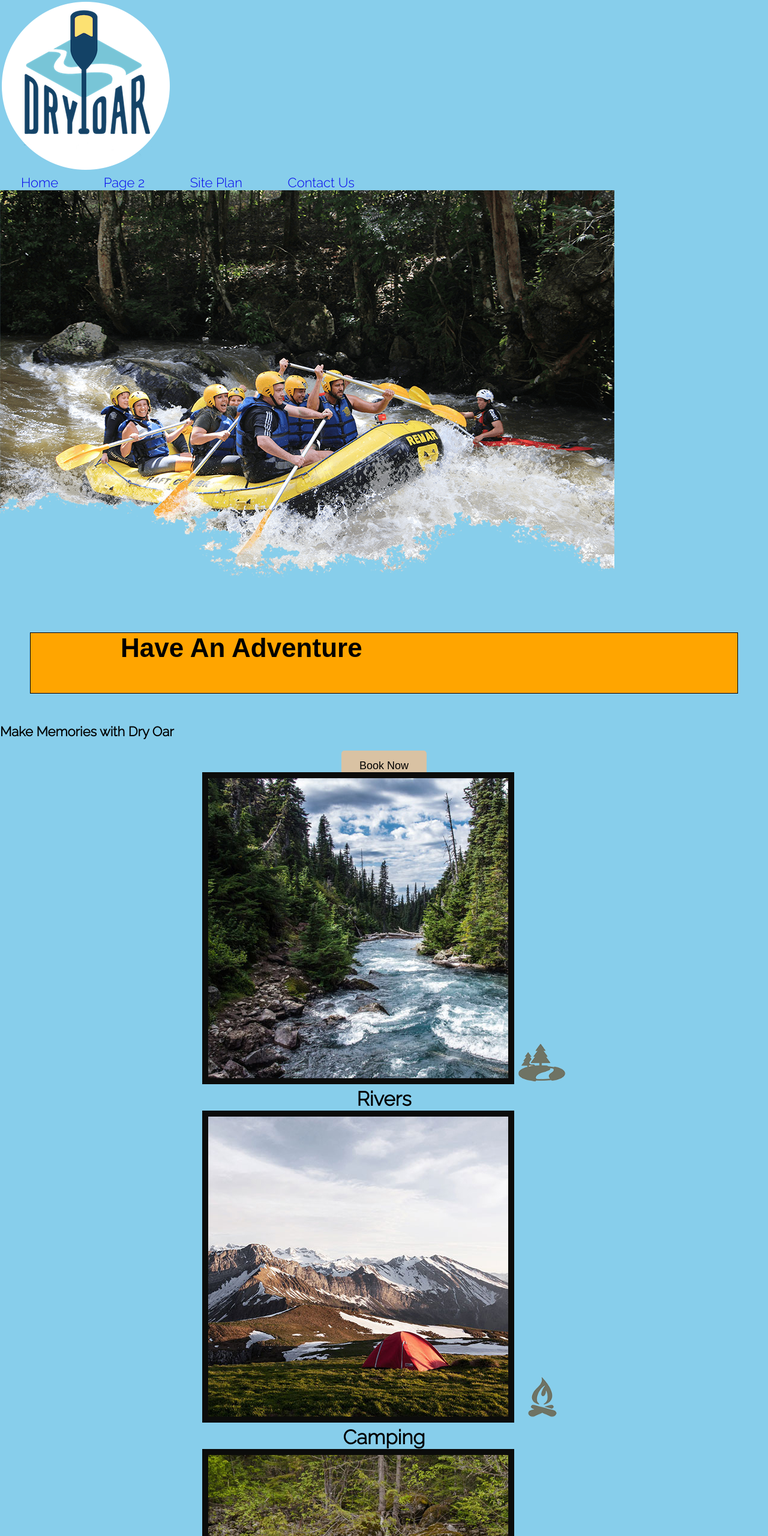
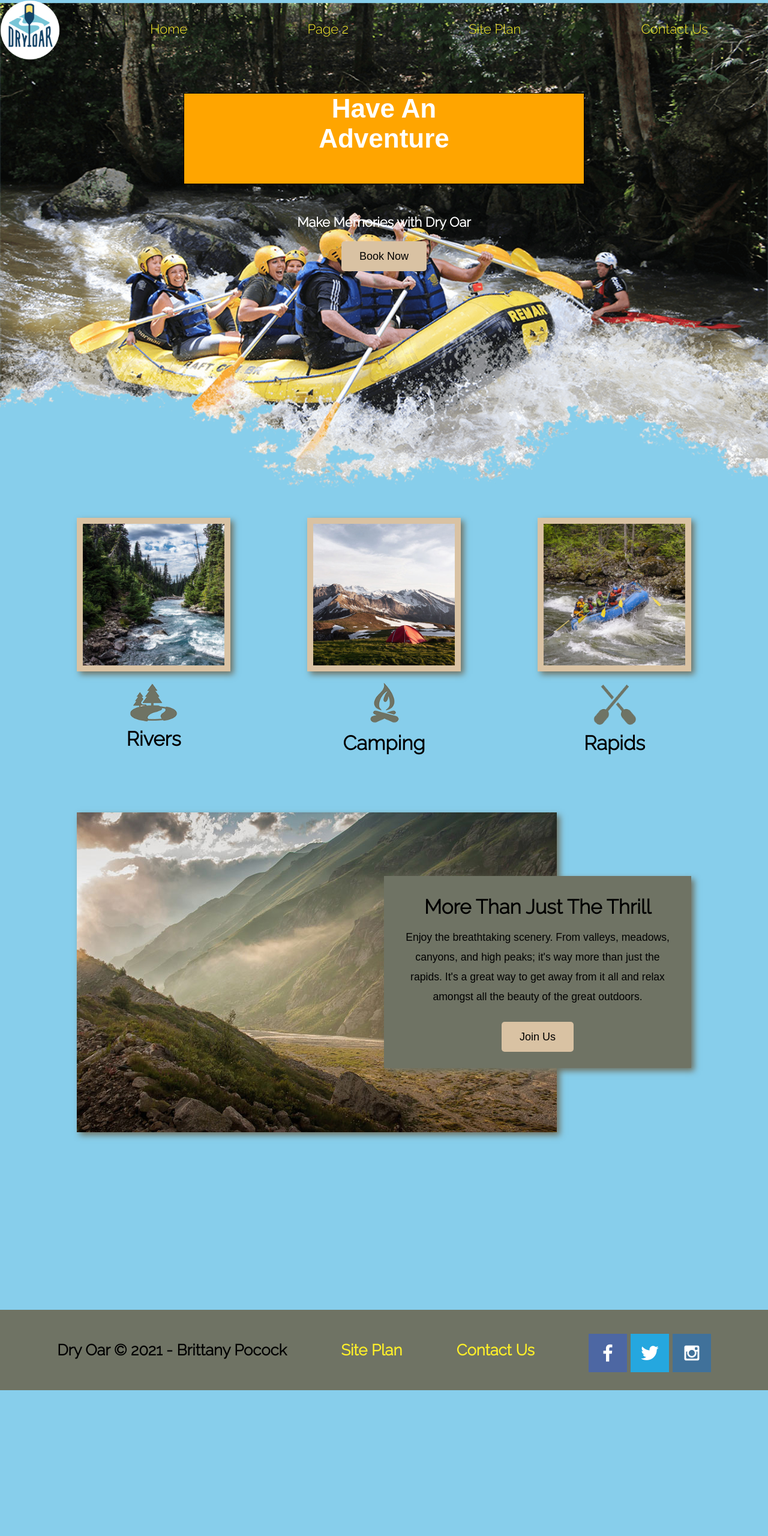
Before and after one commit to brittanypocock/brittanypocock.github.io, a plain HTML site: page wwr/index.html in a window 1280 px wide. Shown: the top 2560 px of the page at 60% size. After the commit the page ends 2317 px from the top, so only its background shows below. Drawn offline with Linux system fonts and the light colour scheme.

Commit message:
finished

```diff
--- /dev/null
+++ b/wwr/fontchallenge.css
@@ -0,0 +1,36 @@
+body{
+    font-size: 120px;
+    color:cornflowerblue;
+}
+.material-icons {
+    color:darkblue;
+    font-size: 40px;
+}
+#lightbulb{
+    color:yellow;
+    font-size:60px;
+}
+#problem{
+    color:red;
+    font-size: 100px;
+}
+#star{
+    color:rosybrown;
+    font-size: 200px;
+}
+#update{
+    color:salmon;
+    font-size: 50px;
+}
+#power{
+    font-size:70px;
+    color:springgreen;
+}
+#book{
+    color:teal;
+    font-size: 300px;
+}
+#chair{
+    color:tomato;
+    font-size: 50px;
+}
--- a/wwr/index.html
+++ b/wwr/index.html
@@ -24,7 +24,7 @@
         <div id="hero-box">
             <img id="hero-img" src="images/hero.png" alt="People enjoying white water rafting">
         </div>
-        <section id="hero=msg">
+        <section id="hero-msg">
             <h1 class="home-title">Have An Adventure</h1>
             <h4>Make Memories with Dry Oar</h4>
             <div class='button-box'>
@@ -48,6 +48,12 @@
             <img class="icon" src="images/oars.png" alt="oars icon">
             <h2>Rapids</h2>
         </section>
+        <img class="mountains" src="images/mountains.jpg" alt="Misty mountains">
+    <section class="msg">
+        <h2>More Than Just The Thrill</h2>
+        <p>Enjoy the breathtaking scenery. From valleys, meadows, canyons, and high peaks; it's way more than just the rapids. It's a great way to get away from it all and relax amongst all the beauty of the great outdoors. </p>
+        <a class='join' href="rivers.html">Join Us</a>
+    </section>
         <div id="background"></div>
     </main>
     <footer>
--- a/wwr/styles/style.css
+++ b/wwr/styles/style.css
@@ -71,7 +71,7 @@ footer h3 a:hover {
 
 }
 .msg p {
-    font-family: Arial, Helvetica, sans-serif
+    font-family: Arial, Helvetica, sans-serif;
     font-size: .8em;
 
 }
@@ -84,6 +84,7 @@ footer h3 a:hover {
 }
 nav a {
     padding: 35px;
+    color:#fff029;
 }
 .book, .join {
     padding: 15px 30px;
@@ -117,3 +118,148 @@ footer .social img {
 main section img {
     box-sizing: border-box;
 }
+header {
+    display: grid;
+    grid-template-columns: 150px auto;
+}
+nav {
+    display: flex;
+    justify-content: space-around;
+}
+#logo_link {
+    padding-top: 5px;
+    justify-self: center;
+    align-self: center;
+}
+#hero {
+    display: grid;
+    grid-template-columns: 1fr 3fr 1fr;
+    margin-top: -100px;
+}
+#hero-box {
+    grid-column: 1/4;
+    grid-row: 1/3;
+    z-index: -1;
+}
+#hero-msg {
+    color: white;
+    margin-top: 100px;
+    grid-column: 2/3;
+    grid-row: 1/2;
+
+}
+.logo{
+    width: 100px;
+
+}
+#hero-img{
+    width: 100%;
+}
+.home-grid{
+    grid-template-columns: repeat(10,1fr);
+    display: grid;
+}
+.card-img, .mountain {
+    width: 100%;
+}
+.rivers-card{
+    grid-column: 2/4;
+    grid-row: 2/3;
+}
+.camping-card{
+    grid-column: 5/7;
+    grid-row: 2/3;
+}
+.rapids-card{
+    grid-column: 8/10;
+    grid-row: 2/3;
+}
+#background{
+    grid-column: 1/11;
+    grid-row: 4/9;
+}
+.mountains{
+    grid-column: 2/7;
+    grid-row: 5/8;
+}
+.msg{
+    grid-column: 6/10;
+    grid-row: 6/7;
+}
+footer {
+    background-color: #6f7364;
+    padding: 25px 50px;
+    margin-top: 200px;
+    display: flex;
+    justify-content: space-around;
+    align-items: center;
+}
+.card-img {
+    border: 10px solid #d9c2a3;
+    transition: transform .5s;
+    box-shadow: 5px 5px 10px #6f7364;
+}
+.card-img:hover {
+    opacity: .6;
+    transform: scale(1.1);
+}
+.msg {
+    background-color: #6f7364;
+    padding: 35px;
+    grid-column: 6/10;
+    grid-row: 6/7;
+    box-shadow: 5px 5px 10px #6f7364;
+}
+.mountains {
+    grid-column: 2/7;
+    grid-row: 5/8;
+    box-shadow: 5px 5px 10px #6f7364;
+}
+footer a{
+    color:#fff029;
+}
+
+
+/* nothing under this */
+@media screen and (max-width: 900px) {
+    #hero, .home-grid {
+        display: block;
+        height: auto;
+    }
+    nav, footer {
+        flex-direction: column;
+    }
+    nav a {
+        display: block;
+        padding: 15px;
+    }
+    #hero {
+        margin-top: 0;
+    }
+    #hero-msg {
+        margin-top: 0;
+    }
+    #hero-msg h4 {
+        display: none;
+    }
+    .home-title {
+        font-size: 25px;
+        color: #6f7364;
+        padding: 20px;
+    }
+    .rivers-card, .camping-card, .rapids-card {
+        margin: 50px auto;
+        width: 60%;
+    }
+    #background {
+        display: none;
+    }
+    .mountains, .msg {
+        width: 80%;
+        display: block;
+        margin: 0 auto;
+    }
+    footer {
+        margin-top: 25px;
+    }
+}
```
Also changed, not shown: wwr/fontchallenge.html (added, +53 -0 lines).
